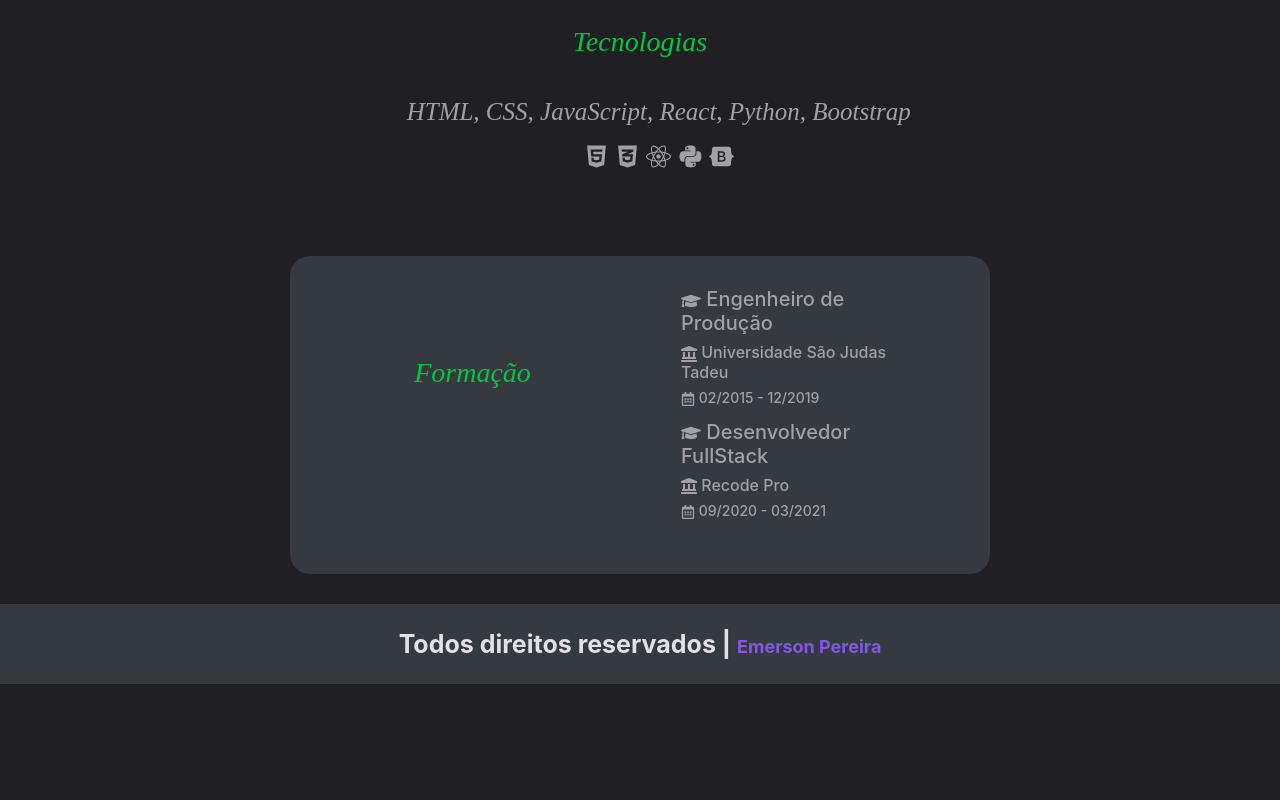
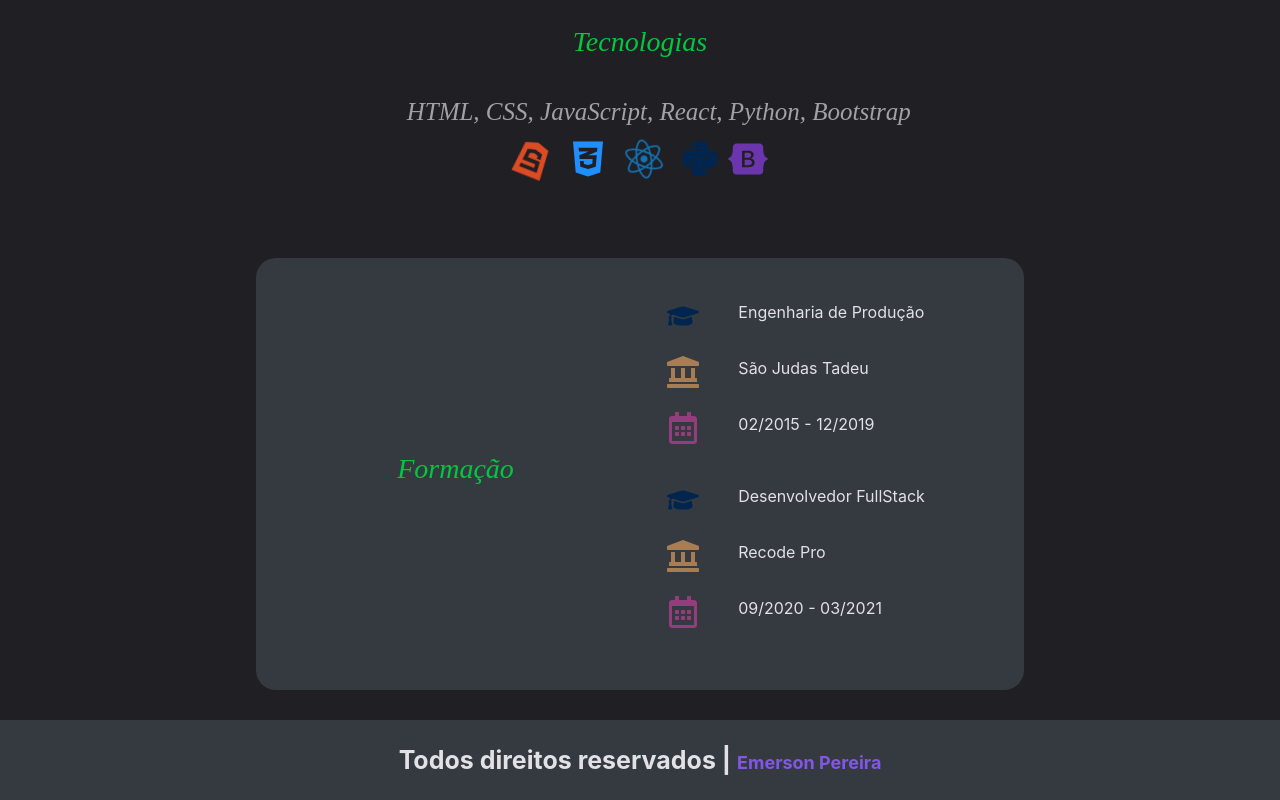
Before and after one commit to emersonope/emersonope.com, a React (Create React App) app: page / in a window 1280 px wide. Shown: the part 515-1315 px from the top of the page. Before the commit the page ends 1199 px from the top, so only its background shows below. Built offline with nearby package versions, Linux system fonts and the light colour scheme.

Commit message:
ajuste tabela

```diff
--- a/src/components/layout/header/index.js
+++ b/src/components/layout/header/index.js
@@ -33,7 +33,7 @@ const NeonLine = styled.div`
 
 const TopHeader = () => {
     return(
-      <Cont fluid  >
+      <Cont fluid >
           <RowTopH>
             <Col>
               <IconContext.Provider value={{ color: "#A1A1A6", size: "1.8em" }}>
--- a/src/components/layout/index.js
+++ b/src/components/layout/index.js
@@ -7,7 +7,7 @@ const Layout = ({children}) => {
     return(
         <div className='Layout'>
             <TopHeader />
-            <Menu />
+            <Menu  />
             <div>{children}</div>
             <Footer />
         </div>
--- a/src/pages/home/degree/index.js
+++ b/src/pages/home/degree/index.js
@@ -1,181 +1,41 @@
-import { Col, Row } from "react-bootstrap";
 import styled from 'styled-components';
 
-import React from 'react';
+import Tabela from './tabela';
 
-import { FaGraduationCap, FaLandmark, FaSchool, FaRegCalendarAlt } from 'react-icons/fa';
-
-
-const Card = styled.div`
-    &{
-        max-width: 700px;
-        width: 80%;
-        margin-top: 40px;
-        margin-right: auto;
-        margin-left: auto;
-        padding: 30px;
-        border-radius: 20px;
-        background: #343A40;
-        overflow: hidden;
-    }
-    &:after {
-        filter: blur(15px);
-    }
-    @media (max-width: 600px) {
-        height: 530px;
-    }
+const Section1 = styled.div`
+  justify-content: center;
+  align-itens: center;
 `;
 
-const Card1 = styled.div`
-    &{
-        margin-top: 40px;
-        margin-right: auto;
-        margin-left: auto;
-        margin-bottom: 0px;
-        padding: 30px;
-        border-radius: 20px;
-        overflow: hidden;
-    }
-
+const Title = styled.h1`
+  font-size: 50px;
+  font-weight: bold;
+  margin-top: 20px;
+  text-align: center;
+  color: #E1E1E6;
 `;
 
+const Degree = () => {
+    return(
+      <Section1>
 
-const Card2 = styled.div`
-    &{
-        display: flex;
-        width: 100%;
-        flex-direction: column;
-        align-items: center;
-        justify-content: center;
-        margin-top: 0px;
-        padding: 1px;
-        border-radius: 20px;
-        overflow: hidden;
-    }
-    &:after {
-        filter: blur(15px);
-    }
-    @media (max-width: 600px) {
+        <Tabela
 
-    }
+        curso1={'Engenharia de Produção'}
+        curso2={'Desenvolvedor FullStack'}
 
+        facu1={'São Judas Tadeu'}
+        facu2={'Recode Pro'}
 
-`;
+        data1={'02/2015 - 12/2019'}
+        data2={'09/2020 - 03/2021'}
+         />
 
-const Title = styled.h2`
-    font-size: 28px;
-    color: #04C740;
-    text-align: center;
-    font-family: times new roman;
-    font-style: italic;
-`;
-
-const Linha = styled(Row)`
-    &{
-        height: 50%;
-        margin-top: auto;
-        margin-bottom: 4px;
-    }
-    @media (max-width: 600px) {
-        margin-bottom: 0px;
-        margin-top: 0px;
-    }
-`;
-
-const Coluna = styled(Col)`
-    &{
-    display: flex;
-    flex-wrap: wrap;
-    flex-direction: column;
-    width: 100%;
-    padding: 0;
-    }
-    @media (max-width: 600px) {
-        margin-bottom: 4px;
-    }
-
-`;
-
-const Degree1 = styled(Col)`
-    margin-bottom: 4px;
-    display: flex;
-    flex-direction: column;
-    align-itmes: center;
-    justify-content: center;
-`;
-
-const Texto = styled.h4`
-    &{
-        margin-right: 40px;
-        margin-left: 40px;
-        font-size: 20px;
-        color: #A1A1A6;
-        text-align: left;
-    }
-    @media (max-width: 600px) {
-        font-size: 18px;
-    }
-`;
-
-const Texto2 = styled.h5`
-    &{
-        margin-right: 40px;
-        margin-left: 40px;
-        font-size: 16px;
-        color: #A1A1A6;
-    }
-    @media (max-width: 600px) {
-        font-size: 15px;
-    }
-`;
-
-const Texto3 = styled.h6`
-    &{
-        margin-right: 40px;
-        margin-left: 40px;
-        font-size: 14px;
-        color: #A1A1A6;
-    }
-    @media (max-width: 600px) {
-        font-size: 13px;
-    }
-`;
-
-export const Degree = () => {
+      </Section1>
+    );
+}
 
 
 
-    return(
-        <Card >
-            <Linha>
-                <Coluna xl={6}>
-                    <Card1>
-                            <Title>Formação</Title>
-                    </Card1>
-                </Coluna>
-                <Coluna xl={6}>
-                    <Card2>
-                        <Linha>
-                            <Degree1 >
-                                <Texto><FaGraduationCap /> Engenheiro de Produção</Texto>
-                                <Texto2><FaLandmark /> Universidade São Judas Tadeu</Texto2>
-                                <Texto3><FaRegCalendarAlt /> 02/2015 - 12/2019</Texto3>
-                            </Degree1>
-                        </Linha>
-                        <Linha>
-                            <Degree1 >
-                                <Texto><FaGraduationCap /> Desenvolvedor FullStack</Texto>
-                                <Texto2><FaLandmark /> Recode Pro</Texto2>
-                                <Texto3><FaRegCalendarAlt /> 09/2020 - 03/2021</Texto3>
-                            </Degree1>
-                        </Linha>
-
-                    </Card2>
-               </Coluna>
-            </Linha>
-        </Card>
-      )
-  };
-
 
   export default Degree;
--- /dev/null
+++ b/src/pages/home/degree/tabela/index.js
@@ -0,0 +1,159 @@
+import { Col, Row, Table } from "react-bootstrap";
+import styled from 'styled-components';
+
+import React from 'react';
+
+import { IconContext } from "react-icons";
+import { FaGraduationCap, FaLandmark, FaRegCalendarAlt } from 'react-icons/fa';
+
+const Card = styled.div`
+    &{
+        width: 60%;
+        margin-top: 40px;
+        margin-right: auto;
+        margin-left: auto;
+        padding: 30px;
+        border-radius: 20px;
+        background: #343A40;
+        overflow: hidden;
+    }
+    &:after {
+        filter: blur(15px);
+    }
+    @media (max-width: 600px) {
+        height: 530px;
+    }
+`;
+
+const Card1 = styled(Col)`
+
+`;
+const Card2 = styled(Col)`
+
+`;
+
+const Linha = styled(Row)`
+    &{
+        height: 50%;
+        margin-top: auto;
+        margin-bottom: 4px;
+        align-items: center;
+    }
+    @media (max-width: 600px) {
+        margin-bottom: 0px;
+        margin-top: 0px;
+    }
+`;
+
+const Tab = styled(Table)`
+
+`;
+
+const TabTd = styled.td`
+    border-top: none !important;
+    color: #E1E1E6;
+`;
+
+const TabTh = styled.th`
+    border-top: none !important;
+`;
+
+const MyProvider = ({className, children}) => <IconContext.Provider value={{className}}> {children} </IconContext.Provider>
+
+const IconFacu = styled(MyProvider)`
+        color: rgb(0%, 15%, 31%);
+        font-size: 2em;
+`;
+
+const IconColegio = styled(MyProvider)`
+    color: rgb(65%, 49%, 33%);
+    font-size: 2em;
+`;
+
+const IconData = styled(MyProvider)`
+    color: rgb(58%, 24%, 49%);
+    font-size: 2em;
+`;
+
+const Title = styled.h2`
+    font-size: 28px;
+    padding: 30px;
+    color: #04C740;
+    text-align: center;
+    font-family: times new roman;
+    font-style: italic;
+`;
+
+const Tabela = (props) => {
+    return (
+        <Card>
+            <Linha>
+
+                <Card1 xl={6}><Title>Formação</Title></Card1>
+
+
+                <Card2 xl={6}>
+                <Tab>
+                        <tbody>
+                            <tr>
+                                <TabTh>
+                                    <IconFacu >
+                                        <FaGraduationCap  />
+                                    </IconFacu>
+                                </TabTh>
+                                <TabTd> {props.curso1} </TabTd>
+                            </tr>
+                            <tr>
+                                <TabTh>
+                                    <IconColegio >
+                                        <FaLandmark />
+                                    </IconColegio>
+                                </TabTh>
+                                <TabTd> {props.facu1} </TabTd>
+                            </tr>
+                            <tr>
+                                <TabTh>
+                                    <IconData >
+                                        <FaRegCalendarAlt />
+                                    </IconData>
+                                </TabTh>
+                                <TabTd> {props.data1} </TabTd>
+                            </tr>
+                        </tbody>
+                    </Tab>
+                    <Tab>
+                        <tbody>
+                            <tr>
+                                <TabTh>
+                                    <IconFacu >
+                                        <FaGraduationCap  />
+                                    </IconFacu>
+                                </TabTh>
+                                <TabTd> {props.curso2} </TabTd>
+                            </tr>
+                            <tr>
+                                <TabTh>
+                                    <IconColegio >
+                                        <FaLandmark />
+                                    </IconColegio>
+                                </TabTh>
+                                <TabTd> {props.facu2} </TabTd>
+                            </tr>
+                            <tr>
+                                <TabTh>
+                                    <IconData >
+                                        <FaRegCalendarAlt />
+                                    </IconData>
+                                </TabTh>
+                                <TabTd> {props.data2} </TabTd>
+                            </tr>
+                        </tbody>
+                    </Tab>
+                </Card2>
+
+            </Linha>
+        </Card>
+    )
+};
+
+export default Tabela;
--- a/src/pages/home/technologies/index.js
+++ b/src/pages/home/technologies/index.js
@@ -1,8 +1,9 @@
 import { Col, Row } from "react-bootstrap";
-import styled from 'styled-components';
+import styled, {keyframes} from 'styled-components';
 
 import React from 'react';
 
+import { IconContext } from "react-icons";
 import { FaHtml5 , FaCss3Alt, FaReact, FaPython, FaBootstrap } from 'react-icons/fa';
 
 
@@ -65,24 +66,16 @@ const Title = styled.h2`
     &{
         font-size: 28px;
         color: #04C740;
-        text-align: center;
         font-family: times new roman;
         font-style: italic;
-    }
-    @media (max-width: 600px) {
-        text-align: center;
     }
 `;
 
 const Linha = styled(Row)`
     &{
         height: 50%;
-        text-align: center;
         margin-top: auto;
         margin-bottom: 4px;
-    }
-    @media (max-width: 600px) {
-
     }
 `;
 
@@ -101,16 +94,9 @@ const Coluna = styled(Col)`
 
 `;
 
-const Degree1 = styled(Col)`
-    margin-bottom: 4px;
-    display: flex;
-    flex-direction: column;
-    align-itmes: center;
-    justify-content: center;
-`;
-
 const Texto = styled.h4`
     &{
+        display: flex;
         margin-right: 40px;
         margin-left: 40px;
         text-indent: 1.5em;
@@ -118,7 +104,9 @@ const Texto = styled.h4`
         font-style: italic;
         font-size: 25px;
         color: #A1A1A6;
-        text-align: left;
+        text-align: center;
+        align-items: center;
+        justify-content: center;
     }
     @media (max-width: 600px) {
         font-size: 18px;
@@ -126,6 +114,59 @@ const Texto = styled.h4`
         align-items: center;
         justify-content: center;
     }
+`;
+
+const animate = keyframes`
+    from {
+        transform: rotate(0deg);
+    }
+    to {
+        transform: rotate(360deg);
+    }
+`;
+
+const HtmlIcon = styled(FaHtml5)`
+   animation: ${animate} 10s linear infinite;
+`;
+
+const ReactIcon = styled(FaReact)`
+   animation: ${animate} 10s linear infinite;
+`;
+
+const MyProvider = ({className, children}) => <IconContext.Provider value={{className}}> {children} </IconContext.Provider>
+
+const IconHtml = styled(MyProvider)`
+        color: rgb(221, 75, 37);
+        font-size: 2.5em;
+        margin-right: 8px;
+        margin-left: 8px;
+`;
+
+const IconCss = styled(MyProvider)`
+        color: rgb(12%, 56%, 100%);
+        font-size: 2.5em;
+        margin-right: 8px;
+        margin-left: 8px;
+`;
+
+const IconReact = styled(MyProvider)`
+        color: rgb(8%, 45%, 71%);
+        font-size: 2.5em;
+        margin-right: 8px;
+        margin-left: 8px;
+`;
+
+const IconPy = styled(MyProvider)`
+        color: rgb(0%, 15%, 31%);
+        font-size: 2.5em;
+        margin-right: 8px;
+        margin-left: 8px;
+`;
+
+const IconBtp = styled(MyProvider)`
+        color: rgb(42%, 21%, 68%);
+        font-size: 2.5em;
+        margin-right: 8px;
 `;
 
 export const Technologies = () => {
@@ -146,7 +187,22 @@ export const Technologies = () => {
                                 <Texto> HTML, CSS, JavaScript, React, Python, Bootstrap</Texto>
                         </Linha>
                         <Linha>
-                                <Texto><FaHtml5 /> <FaCss3Alt /> < FaReact /> <FaPython /> < FaBootstrap /></Texto>
+                                <IconHtml>
+                                    <HtmlIcon />
+                                </IconHtml>
+                                <IconCss>
+                                    <FaCss3Alt />
+                                </IconCss>
+                                <IconReact>
+                                    < ReactIcon />
+                                </IconReact>
+                                <IconPy>
+                                    <FaPython />
+                                </IconPy>
+                                <IconBtp>
+                                    < FaBootstrap />
+                                </IconBtp>
+
                         </Linha>
                     </Card2>
                </Coluna>
```
Lines whose indentation alone changed are shown as unchanged.
